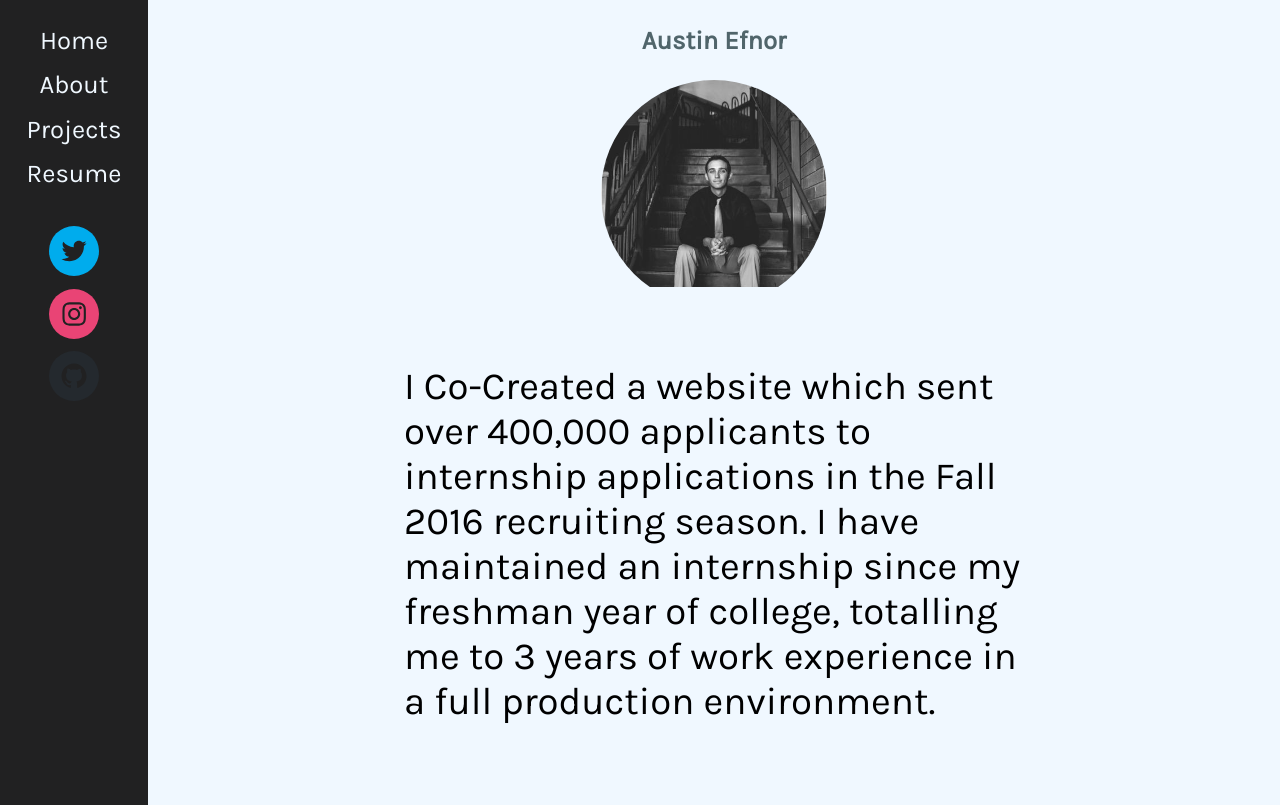
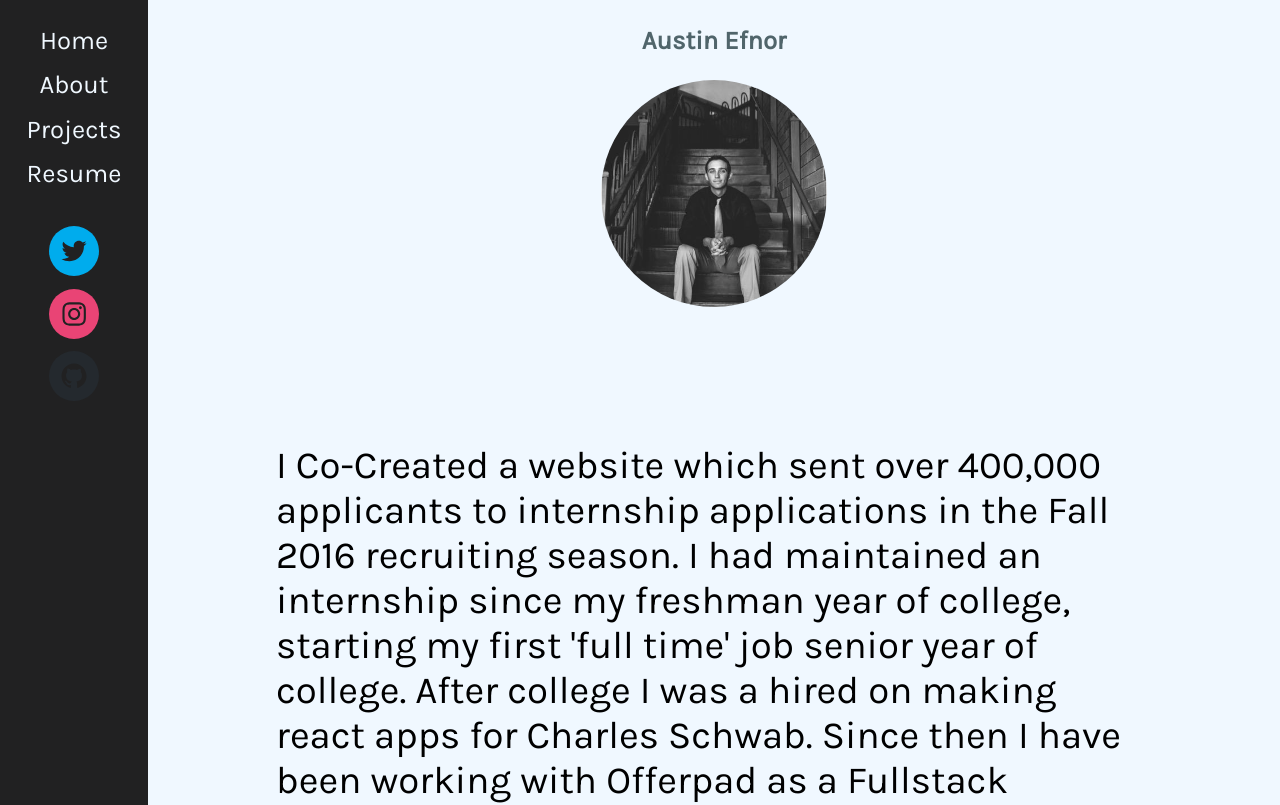
Before and after one commit to aefnor/AustinEfnor.xyzReact, a React (Create React App) app: page / in a window 1280 px wide. Shown: the top 805 px of the page. Built offline with nearby package versions, Linux system fonts and the light colour scheme.

Commit message:
Updates to the landing page main text. Updates to CSS. Updates to resume page.

```diff
--- a/src/screens/Home.js
+++ b/src/screens/Home.js
@@ -34,7 +34,11 @@ class Home extends Component {
                 <div className="homeBodyContainer">
                     <p className="description">
                         I Co-Created a website which sent over 400,000 applicants to internship applications in the Fall 2016 recruiting season.
-                        I have maintained an internship since my freshman year of college, totalling me to 3 years of work experience in a full production environment.
+                        I had maintained an internship since my freshman year of college, starting my first 'full time' job senior year of college. After college I was a hired on making react apps for Charles Schwab.
+                        Since then I have been working with Offerpad as a Fullstack Software Engineer.
+                        <br/>
+                        <br/>
+                        I also recently started my own <a href='https://www.linkedin.com/company/leet-coffee-bois/'>company</a> about a year ago where we create highly functionaly applications to suite the needs of our clients.
                     </p>
                 </div>
             </div>
--- a/src/screens/Resume.js
+++ b/src/screens/Resume.js
@@ -29,7 +29,8 @@ class Resume extends React.Component {
                             Feb 2021 - Present
                             </p>
                             <ul className="Intro">
-                                <li>Making software to sell homes, not houses.</li>
+                                <li>Create the new markets which allowed us to expand and gain investors / recognition to go public</li>
+                                <li>Worked with business requirements to enable the core operations of the Renovation, Disposition, Acquisition, and C&R Teams to streamline the sale of homes with simply designed UI's to streamline workloads. Collaborated with the Front End Web team to create a internal repository of highly reusable components for React. Co-lead in the re-architecture the administration site from Knockout JS to React</li>
                             </ul>
 
                             <h3>Charles Schwab, Phoenix, AZ — Contractor - Full Stack Developer</h3>
--- a/src/styles/Home.css
+++ b/src/styles/Home.css
@@ -31,8 +31,8 @@
     font-family: 'Karla', sans-serif;
     font-size: 2vw;
     padding: 3vw;
-    padding-left: 20vw;
-    padding-right: 20vw;
+    padding-left: 10vw;
+    padding-right: 10vw;
     height: 70%;
 }
 .emailContainer {
```
